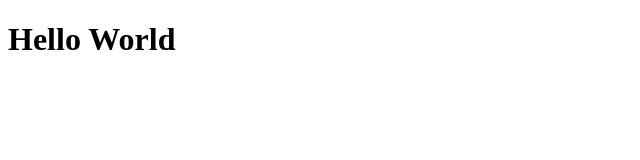
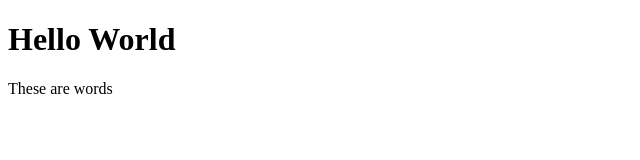
Before and after one commit to MattJRiley14/GitTestOne, a plain HTML site: page index.html in a window 1280 px wide. Shown: the whole page, without its empty margins (0-640 px from the left). Drawn offline with Linux system fonts and the light colour scheme.

Commit message:
Added P element

```diff
--- a/index.html
+++ b/index.html
@@ -8,5 +8,6 @@
 </head>
 <body>
   <h1>Hello World</h1>
+  <p>These are words</p>
 </body>
 </html>
```
